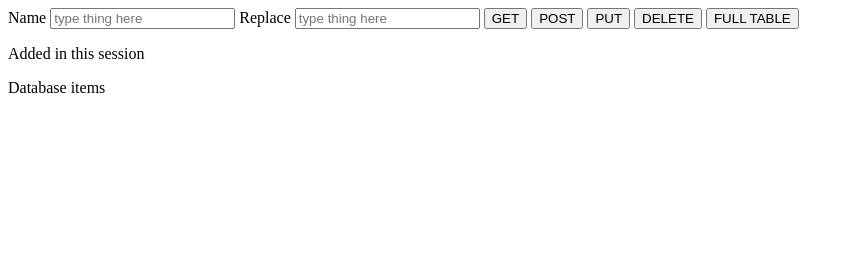
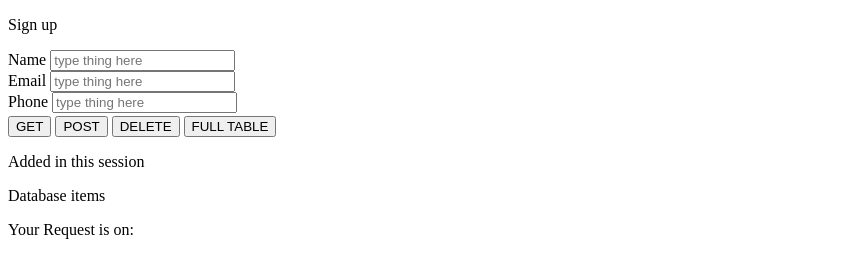
Before and after one commit to cs-497s-sp21-a-Orgitect/customer-service, a website: page src/index.html in a window 1280 px wide. Shown: the whole page, without its empty margins (0-854 px from the left). Drawn offline with Linux system fonts and the light colour scheme.

Commit message:
Frontend changes

```diff
--- a/src/customerserver.ts
+++ b/src/customerserver.ts
@@ -29,6 +29,7 @@ app.use(express.urlencoded({
 }));
 
 app.use(express.static(__dirname));
+
 
 // list out all the customers and their info
 app.get('/api/all/',(req,res) =>{
@@ -110,8 +111,9 @@ app.delete('/api/:name', (req,res)=>{
     })
 })
 app.get('*', function(req,res){
-  res.sendFile(path.join(__dirname+ '/index.html'))
-})
+    res.sendFile(path.join(__dirname+ '/index.html'))
+});
+
 app.listen(port, () =>{
    return console.log('listening on port 3000')
 });
--- a/src/index.html
+++ b/src/index.html
@@ -11,13 +11,21 @@
     </head>
     <body>
         <div id="getbutton">
-            <label for="Name"> Name </label>
-            <input type="text" id="name" name="name" placeholder="type thing here">
-            <label for="replace"> Replace </label>
-            <input type="text" id="replace" name="replace" placeholder="type thing here">
+            <p>Sign up</p>
+            <div id="details" style="padding-bottom: 3px;">
+                <label for="Name"> Name </label>
+                <input type="text" id="name" name="name" placeholder="type thing here">
+                <br>
+                <label for="Email"> Email </label>
+                <input type="text" id="email" name="email" placeholder="type thing here">
+                <br>
+                <label for="phone"> Phone</label>
+                <input type="text" id="phone" name="phone" placeholder="type thing here">
+             </div>
+
             <input type="button" value="GET" onclick="myData()" id="submit">
             <input type="button" value="POST"  id="post">
-            <input type="button" value="PUT" id="put">
+            <!-- <input type="button" value="PUT" id="put"> -->
             <input type="button" value="DELETE" id="delete" >
             <input type="button" value="FULL TABLE" id="all" >
         </div>
@@ -34,6 +42,11 @@
             </ul>
         </div>
 
+        <div id="stage">
+            <p> Your Request is on: </p>
+
+
+        </div>
 
 
 
```
